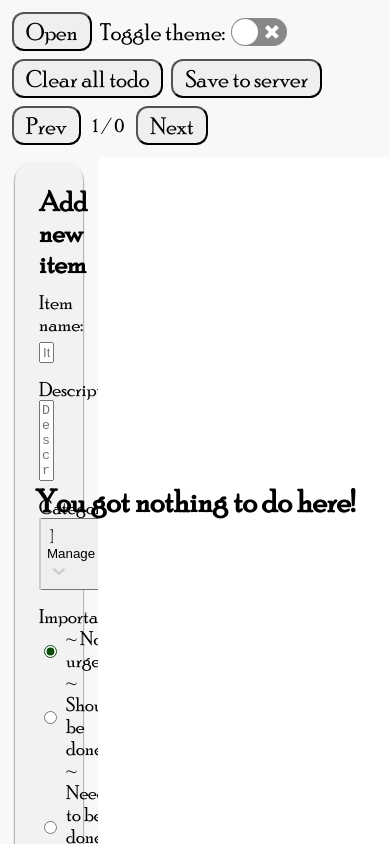
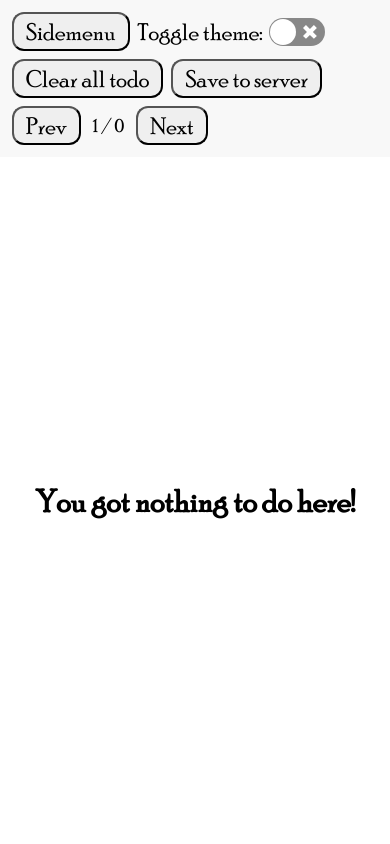
Before and after one commit to oluwatobiikuesan/react-ts-todo, a React (Create React App) app: page / in a window 390 px wide. Built offline with nearby package versions, Linux system fonts and the light colour scheme.

Commit message:
Responsive view

```diff
--- a/src/App.tsx
+++ b/src/App.tsx
@@ -20,7 +20,7 @@ const App : FC = () =>{
   const [theme, setTheme]  = useState<ThemeTypes>(window.localStorage.getItem("todo-tsx-preferred-theme") ? window.localStorage.getItem("todo-tsx-preferred-theme") as ThemeTypes : "light");
 
   //online small view
-  const [isSidepanelVisible, setSidepanelVisible] = useState<boolean>(true);
+  const [isSidepanelVisible, setSidepanelVisible] = useState<boolean>(false);
 
   const toggleTheme = () : void =>{
     setTheme(theme === "light" ? "dark" : "light");
@@ -39,8 +39,8 @@ const App : FC = () =>{
         <TodoSelectorProvider>
         <ThemeContext.Provider value={{theme, toggleTheme}}>
           <main className="App" id={theme}>
-            <Sidepanel isVisible={isSidepanelVisible}/>
-            <Toppanel />
+            <Sidepanel isVisible={isSidepanelVisible} setVisible={setSidepanelVisible}/>
+            <Toppanel isSidePanelVisible={isSidepanelVisible} setSidePanelVisible={setSidepanelVisible}/>
             <Mainpanel />
           </main>
         </ThemeContext.Provider>
--- a/src/components/sidepanel/Sidepanel.tsx
+++ b/src/components/sidepanel/Sidepanel.tsx
@@ -9,9 +9,10 @@ import Footer from './components/Footer';
 
 interface ISidePanel{
     isVisible: boolean;
+    setVisible: React.Dispatch<React.SetStateAction<boolean>>;
 }
 
-const Sidepanel : FC<ISidePanel> = ({isVisible}) =>{
+const Sidepanel : FC<ISidePanel> = ({isVisible, setVisible}) =>{
 
     //this panel covers the left side of the page
     // and contains all important input boxes:
@@ -22,7 +23,10 @@ const Sidepanel : FC<ISidePanel> = ({isVisible}) =>{
 
     return(
         <div className={isVisible ? "Sidepanel Sidepanel-visible" : "Sidepanel"}>
-            <h1 className="Page-title">Todo app</h1>
+            <h1 className="Page-title">Todo app
+                <button className="Close-sidepanel-button" onClick={()=>{setVisible(false);}}>Close
+            </button></h1>
+
             <AddTodoBox />
             <FilterBox />
             <SummaryBox />
--- a/src/components/sidepanel/components/AddTodoBox.tsx
+++ b/src/components/sidepanel/components/AddTodoBox.tsx
@@ -107,9 +107,9 @@ const AddTodoBox : FC = () =>{
 
     return(
         <div className="AddTodoBox SidepanelBox">
-            <div className="BoxTitle">
+            <h2 className="BoxTitle">
                 Add new item
-            </div>
+            </h2>
             <form className="InputFields" onSubmit={e=>e.preventDefault()}>
                 <label>Item name:
                     <input type="text" placeholder="Item name..." value={itemName} onChange={e => setItemName(e.target.value)}/>
--- a/src/components/sidepanel/components/FilterBox.tsx
+++ b/src/components/sidepanel/components/FilterBox.tsx
@@ -4,9 +4,9 @@ import {FC} from 'react';
 const FilterBox : FC = () =>{
     return(
         <div className="FilterBox SidepanelBox">
-            <div className="BoxTitle">
+            <h2 className="BoxTitle">
                 Filter
-            </div>
+            </h2>
         </div>
     )
 }
--- a/src/components/sidepanel/components/SummaryBox.tsx
+++ b/src/components/sidepanel/components/SummaryBox.tsx
@@ -4,9 +4,9 @@ import {FC} from 'react';
 const SummaryBox : FC = () =>{
     return(
         <div className="SummaryBox SidepanelBox">
-            <div className="BoxTitle">
+            <h2 className="BoxTitle">
                 Summary
-            </div>
+            </h2>
         </div>
     )
 }
--- a/src/components/toppanel/Toppanel.tsx
+++ b/src/components/toppanel/Toppanel.tsx
@@ -10,8 +10,12 @@ import Modal from "../shared/modals/Modal";
 import { AllTodoRemovedModal } from "../shared/modals/ModalTypes";
 import TodoVisibilityController from "./components/TodoVisibilityController";
 
+interface IToppanel{
+    isSidePanelVisible: boolean;
+    setSidePanelVisible: React.Dispatch<React.SetStateAction<boolean>>;
+}
 
-const Toppanel : FC = () =>{
+const Toppanel : FC<IToppanel> = ({isSidePanelVisible, setSidePanelVisible}) =>{
 
     const {theme, toggleTheme} = useContext(ThemeContext);
     const {setTodoItems} = useContext(TodoContext);
@@ -39,13 +43,13 @@ const Toppanel : FC = () =>{
 
     }, [modalVisible]);
 
-    const openSidepanel = () : void =>{
-
+    const toggleSidepanel = () : void =>{
+        setSidePanelVisible(!isSidePanelVisible);
     }
 
     return(
         <div className="Toppanel">
-            <Button text="Open" onClick={openSidepanel}/>
+            <Button text="Sidemenu" onClick={toggleSidepanel}/>
             <div className="ThemeSwitch">
                 <label>Toggle theme:
                     <ReactSwitch checked={theme === "dark"} onChange={toggleTheme}/>
--- a/src/style/components_style/Mainpanel.css
+++ b/src/style/components_style/Mainpanel.css
@@ -38,7 +38,6 @@
 @media(max-width: 1200px){
     .Todo-item-box{
         grid-column: span 3;
-
     }
 }
 
--- a/src/style/components_style/Modal.css
+++ b/src/style/components_style/Modal.css
@@ -10,6 +10,15 @@
     background-color: var(--input-box-background-color);
     border-radius: 18px;
     font-size: 1.30rem;
+    z-index: 99;
+
+}
+
+@media(max-width: 1000px){
+    .Modal{
+        padding: 1rem 5rem;
+        min-width: 75%;
+    }
 }
 
 .Modal-title{
--- a/src/style/components_style/Sidepanel.css
+++ b/src/style/components_style/Sidepanel.css
@@ -22,9 +22,20 @@
     }
 }
 
+.Close-sidepanel-button{
+    display: none;
+}
+
 @media(max-width: 1000px){
     .Sidepanel-visible{
         display: grid;
+        grid-column: 1 / -1;
+        z-index: 98;
+    }
+
+    .Close-sidepanel-button{
+        display: inline;
+        margin-left: 12px;
     }
 }
 
@@ -54,6 +65,7 @@
     font-weight: bold;
     font-size: 1.75em;
     text-align: center;
+    margin: 0;
 }
 
 .SidepanelBox .InputFields{
--- a/src/util/Key.ts
+++ b/src/util/Key.ts
@@ -7,6 +7,5 @@ export const generateKey = () : number =>{
     const random = parseInt((Math.random() * 100000).toFixed());
     const key = parseInt(Math.abs((random * ((date.getMilliseconds()-date.getFullYear()) * date.getDay()))* (random / date.getMinutes() + parseInt((Math.random() * 100).toFixed(0)))
      + ((random / Math.sqrt(random)) * (date.getFullYear() + date.getMonth() + date.getDay() + date.getHours() + date.getMinutes() + date.getSeconds() + date.getMilliseconds()))).toFixed(0));
-    console.log(key);
     return key;
 }
```
